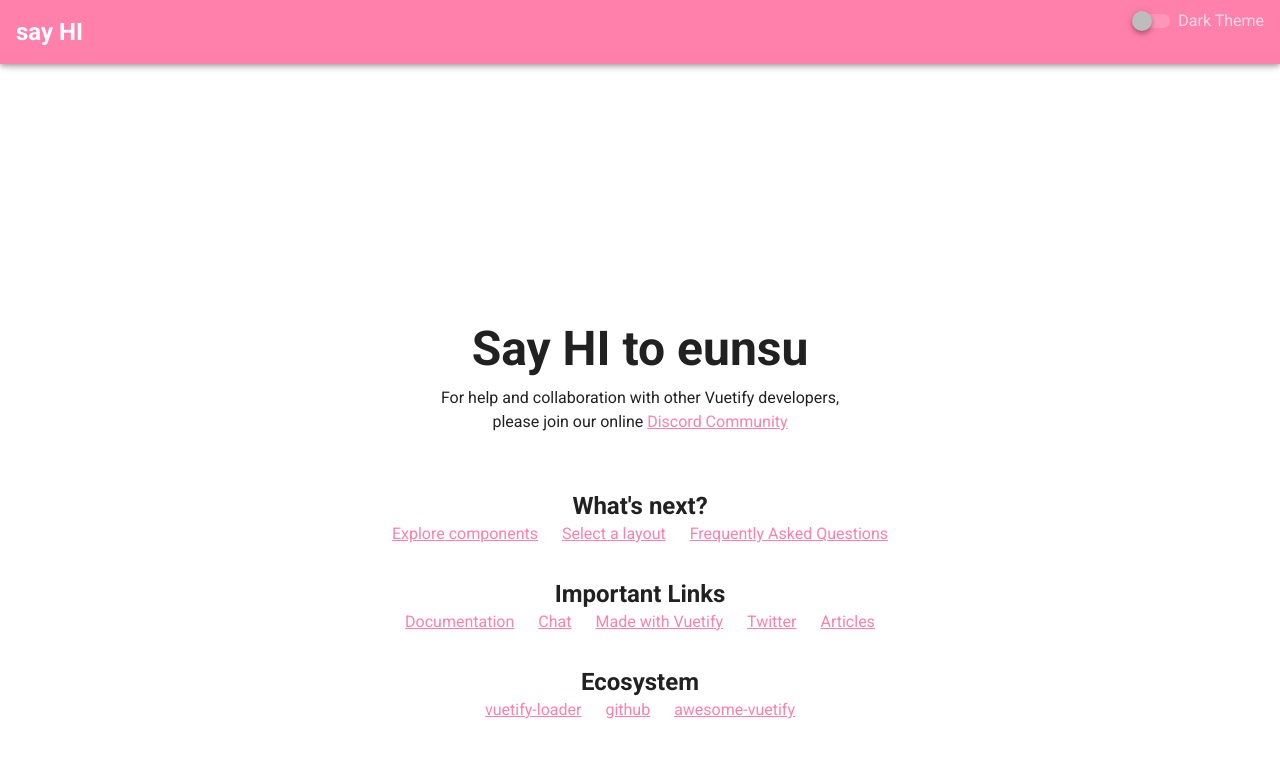
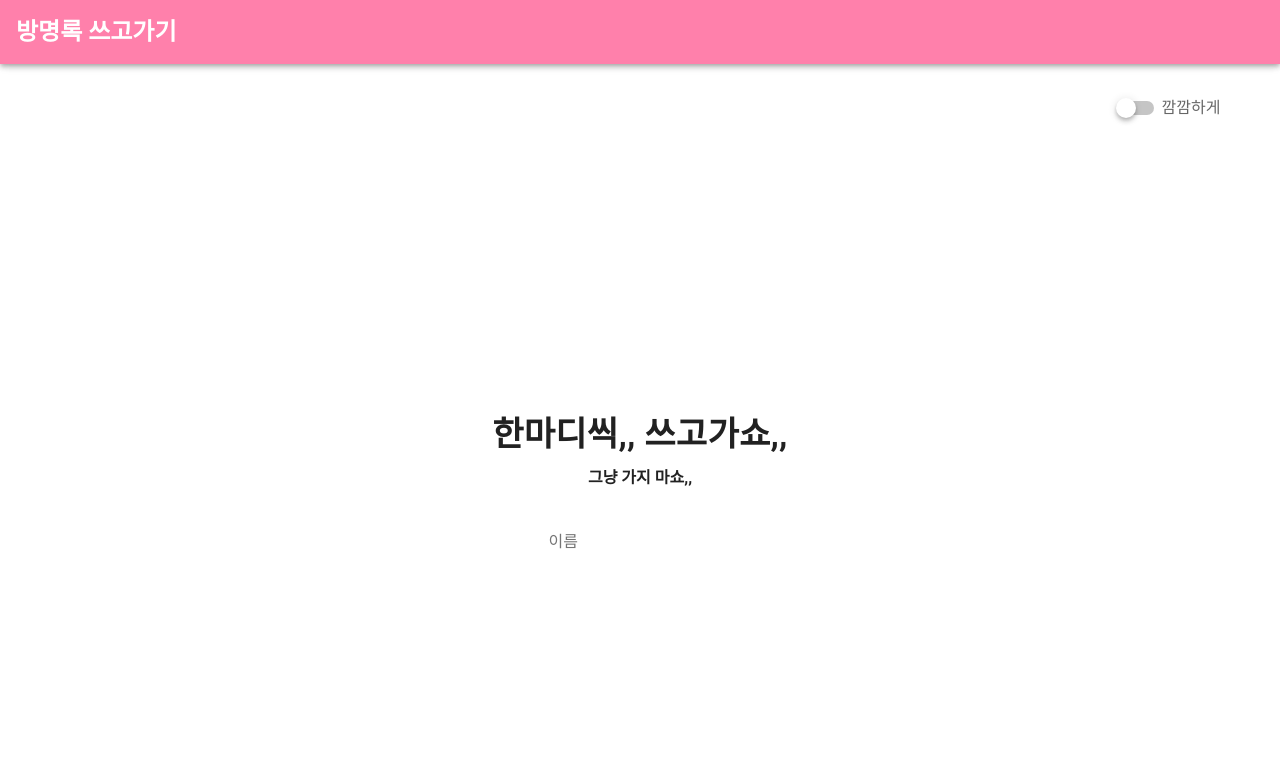
Before and after one commit to eunsueunsu/basic-board, a Vue app: page / in a window 1280 px wide. Shown: the top 758 px of the page. Built offline with nearby package versions, Linux system fonts and the light colour scheme.

Commit message:
component divide test

```diff
--- a/src/App.vue
+++ b/src/App.vue
@@ -1,12 +1,12 @@
 <template>
-  <v-app >
+  <v-app>
     <v-app-bar
         app
         color="primary"
         dark
     >
       <div class="d-flex align-center">
-        <h2>say HI</h2>
+        <h2>방명록 쓰고가기 </h2>
         <!--        <v-img-->
         <!--          alt="Vuetify Logo"-->
         <!--          class="shrink mr-2"-->
@@ -26,8 +26,7 @@
         <!--        />-->
       </div>
 
-      <v-spacer></v-spacer>
-      <v-switch :label="`Dark Theme`" v-model="$vuetify.theme.dark"></v-switch>
+
       <!--      <v-btn-->
       <!--        href="https://github.com/vuetifyjs/vuetify/releases/latest"-->
       <!--        target="_blank"-->
@@ -40,18 +39,22 @@
 
     <v-main>
       <HelloWorld/>
+      <ContentsList/>
     </v-main>
   </v-app>
 </template>
 
 <script>
 import HelloWorld from './components/HelloWorld';
+import ContentsList from './components/ContentsList';
+
 
 export default {
   name: 'App',
 
   components: {
     HelloWorld,
+    ContentsList,
   },
 
   data: () => ({
--- /dev/null
+++ b/src/components/ContentsList.vue
@@ -0,0 +1,23 @@
+<template>
+<v-container>
+<v-row class="text-center">
+
+  <v-col>
+<!--    // input-->
+    <div>
+<input v-model="message" placeholder="이름">
+    </div>
+  </v-col>
+</v-row>
+</v-container>
+</template>
+
+<script>
+export default {
+name: "ContentsList"
+}
+</script>
+
+<style scoped>
+
+</style>
--- a/src/components/HelloWorld.vue
+++ b/src/components/HelloWorld.vue
@@ -1,6 +1,12 @@
 <template>
   <v-container>
+    <v-spacer></v-spacer>
+
+
     <v-row class="text-center">
+      <v-col >
+        <v-switch :label="`깜깜하게`" v-model="$vuetify.theme.dark" class="float-right"></v-switch>
+      </v-col>
       <v-col cols="12">
         <v-img
           :src="require('../assets/loopy.jpg')"
@@ -11,82 +17,83 @@
       </v-col>
 
       <v-col class="mb-4">
-        <h1 class="display-2 font-weight-bold mb-3">
-          Say HI to eunsu
-        </h1>
+        <h3 class="display-1 font-weight-bold mb-3">
+          한마디씩,, 쓰고가쇼,,
+        </h3>
+        <h4>그냥 가지 마쇼,,</h4>
 
-        <p class="subheading font-weight-regular">
-          For help and collaboration with other Vuetify developers,
-          <br>please join our online
-          <a
-            href="https://community.vuetifyjs.com"
-            target="_blank"
-          >Discord Community</a>
-        </p>
+<!--        <p class="subheading font-weight-regular">-->
+<!--          For help and collaboration with other Vuetify developers,-->
+<!--          <br>please join our online-->
+<!--          <a-->
+<!--            href="https://community.vuetifyjs.com"-->
+<!--            target="_blank"-->
+<!--          >Discord Community</a>-->
+<!--        </p>-->
       </v-col>
 
-      <v-col
-        class="mb-5"
-        cols="12"
-      >
-        <h2 class="headline font-weight-bold mb-3">
-          What's next?
-        </h2>
+<!--      <v-col-->
+<!--        class="mb-5"-->
+<!--        cols="12"-->
+<!--      >-->
+<!--        <h2 class="headline font-weight-bold mb-3">-->
+<!--          What's next?-->
+<!--        </h2>-->
 
-        <v-row justify="center">
-          <a
-            v-for="(next, i) in whatsNext"
-            :key="i"
-            :href="next.href"
-            class="subheading mx-3"
-            target="_blank"
-          >
-            {{ next.text }}
-          </a>
-        </v-row>
-      </v-col>
+<!--        <v-row justify="center">-->
+<!--          <a-->
+<!--            v-for="(next, i) in whatsNext"-->
+<!--            :key="i"-->
+<!--            :href="next.href"-->
+<!--            class="subheading mx-3"-->
+<!--            target="_blank"-->
+<!--          >-->
+<!--            {{ next.text }}-->
+<!--          </a>-->
+<!--        </v-row>-->
+<!--      </v-col>-->
 
-      <v-col
-        class="mb-5"
-        cols="12"
-      >
-        <h2 class="headline font-weight-bold mb-3">
-          Important Links
-        </h2>
+<!--      <v-col-->
+<!--        class="mb-5"-->
+<!--        cols="12"-->
+<!--      >-->
+<!--        <h2 class="headline font-weight-bold mb-3">-->
+<!--          Important Links-->
+<!--        </h2>-->
 
-        <v-row justify="center">
-          <a
-            v-for="(link, i) in importantLinks"
-            :key="i"
-            :href="link.href"
-            class="subheading mx-3"
-            target="_blank"
-          >
-            {{ link.text }}
-          </a>
-        </v-row>
-      </v-col>
+<!--        <v-row justify="center">-->
+<!--          <a-->
+<!--            v-for="(link, i) in importantLinks"-->
+<!--            :key="i"-->
+<!--            :href="link.href"-->
+<!--            class="subheading mx-3"-->
+<!--            target="_blank"-->
+<!--          >-->
+<!--            {{ link.text }}-->
+<!--          </a>-->
+<!--        </v-row>-->
+<!--      </v-col>-->
 
-      <v-col
-        class="mb-5"
-        cols="12"
-      >
-        <h2 class="headline font-weight-bold mb-3">
-          Ecosystem
-        </h2>
+<!--      <v-col-->
+<!--        class="mb-5"-->
+<!--        cols="12"-->
+<!--      >-->
+<!--        <h2 class="headline font-weight-bold mb-3">-->
+<!--          Ecosystem-->
+<!--        </h2>-->
 
-        <v-row justify="center">
-          <a
-            v-for="(eco, i) in ecosystem"
-            :key="i"
-            :href="eco.href"
-            class="subheading mx-3"
-            target="_blank"
-          >
-            {{ eco.text }}
-          </a>
-        </v-row>
-      </v-col>
+<!--        <v-row justify="center">-->
+<!--          <a-->
+<!--            v-for="(eco, i) in ecosystem"-->
+<!--            :key="i"-->
+<!--            :href="eco.href"-->
+<!--            class="subheading mx-3"-->
+<!--            target="_blank"-->
+<!--          >-->
+<!--            {{ eco.text }}-->
+<!--          </a>-->
+<!--        </v-row>-->
+<!--      </v-col>-->
     </v-row>
   </v-container>
 </template>
```
Lines whose indentation alone changed are shown as unchanged.
